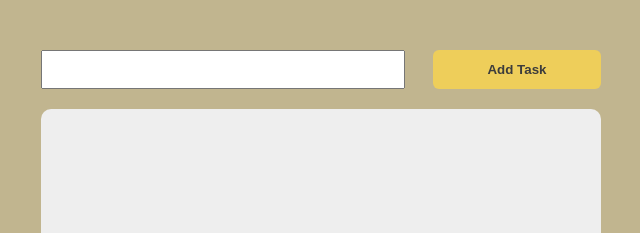
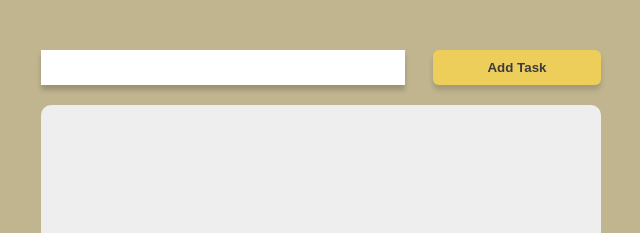
Before and after one commit to haitam-skhairi/to-do-list, a plain HTML site: page index.html in a window 1280 px wide. Shown: the top 233 px of the page, 319-959 px from the left. Drawn offline with Linux system fonts and the light colour scheme.

Commit message:
set box-shadow to the inpur and add button

```diff
--- a/index.html
+++ b/index.html
@@ -35,6 +35,8 @@
             width: 65%;
             padding: 10px;
             outline: none;
+            border: none;
+            box-shadow: 0 5px 5px rgb(0 0 0 / .2);
         }
 
         .form .add {
@@ -48,10 +50,12 @@
             font-weight: bold;
             cursor: pointer;
             transition: .2s;
+            box-shadow: 0 5px 5px rgb(0 0 0 / .15);
         }
 
         .form .add:hover {
             background-color: #cc9d01;
+            box-shadow: 0 5px 5px rgb(0 0 0 / .4);
         }
 
         .tasks {
```
